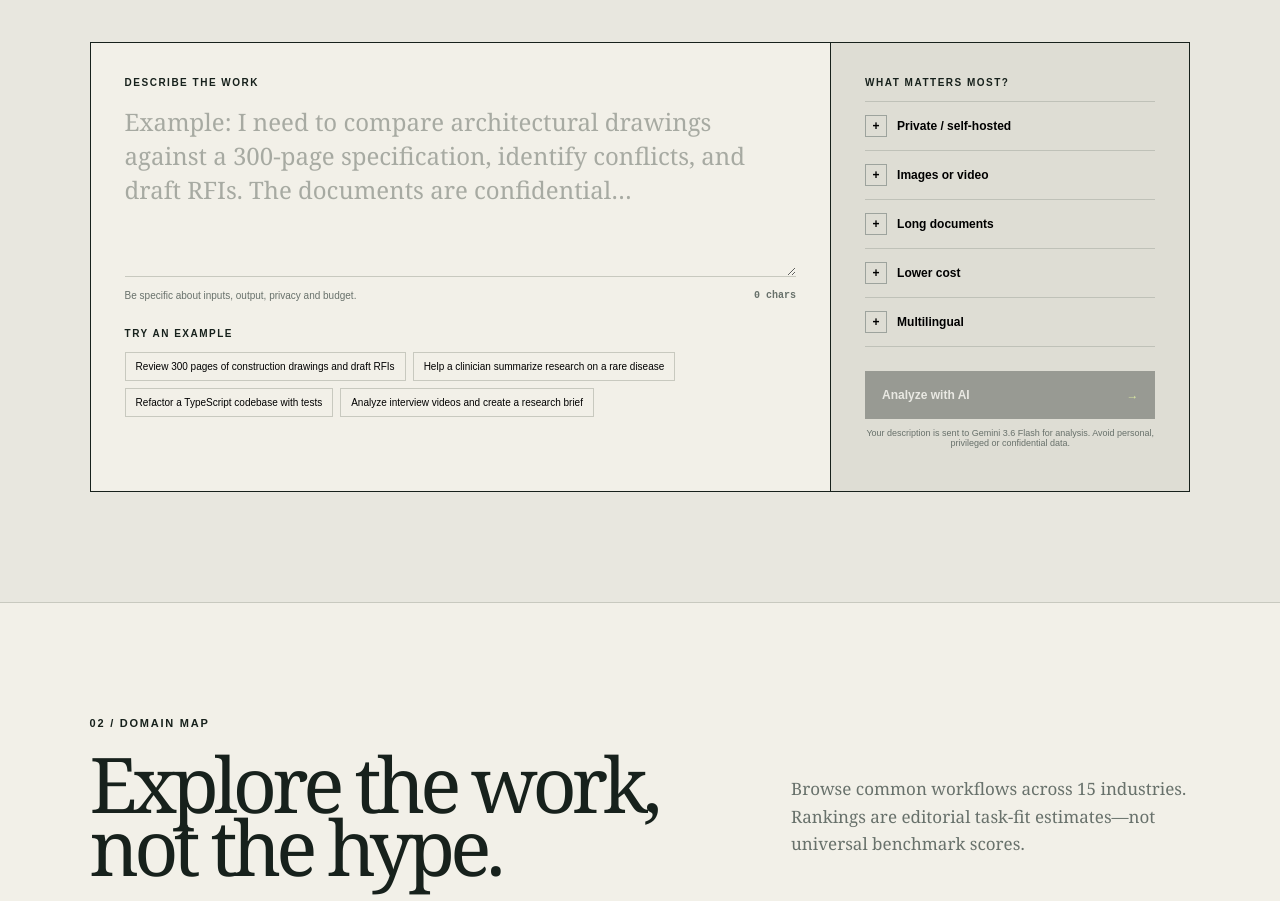
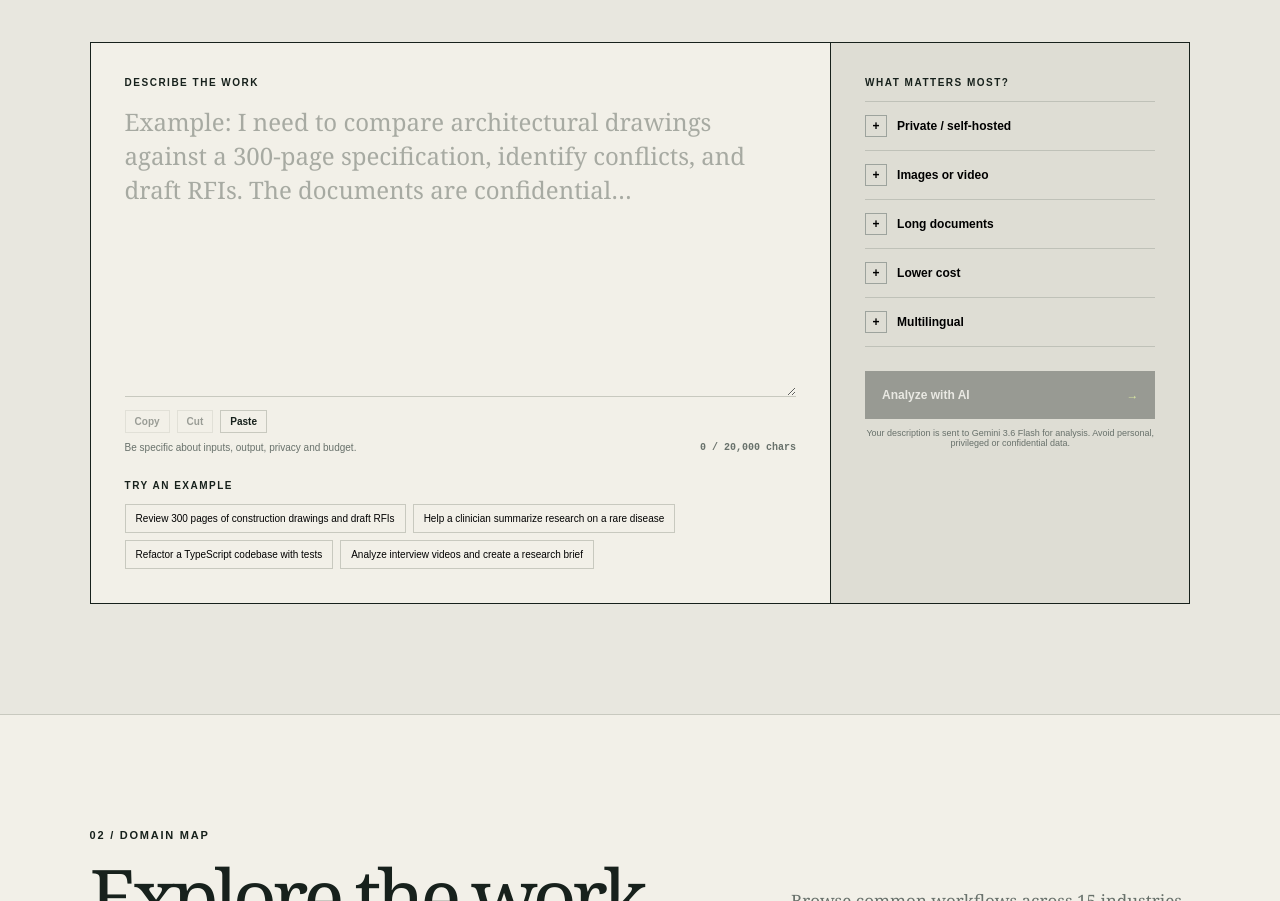
Before and after one commit to shivangishakya/modelAtlas, a Next.js app: page / in a window 1280 px wide. Shown: the part 1090-1991 px from the top of the page. Built offline with nearby package versions, Linux system fonts and the light colour scheme.

Commit message:
Improve advisor text input

```diff
--- a/app/api/advisor/route.ts
+++ b/app/api/advisor/route.ts
@@ -3,6 +3,11 @@ import {
   analyzeUseCase,
   advisorRequestSchema,
 } from "../../model-atlas/advisor";
+import {
+  MAX_ADVISOR_DESCRIPTION_LENGTH,
+  MAX_ADVISOR_REQUEST_BYTES,
+  MIN_ADVISOR_DESCRIPTION_LENGTH,
+} from "../../model-atlas/advisor-config";
 
 export const maxDuration = 60;
 
@@ -58,7 +63,7 @@ export async function POST(request: Request): Promise<Response> {
   }
 
   const contentLength = Number(request.headers.get("content-length") ?? 0);
-  if (contentLength > 8_000) {
+  if (contentLength > MAX_ADVISOR_REQUEST_BYTES) {
     return errorResponse("The advisor request is too large.", 413);
   }
 
@@ -72,7 +77,7 @@ export async function POST(request: Request): Promise<Response> {
   const parsedRequest = advisorRequestSchema.safeParse(body);
   if (!parsedRequest.success) {
     return errorResponse(
-      "Describe the work in 20–2,000 characters and use only the listed priorities.",
+      `Describe the work in ${MIN_ADVISOR_DESCRIPTION_LENGTH}–${MAX_ADVISOR_DESCRIPTION_LENGTH.toLocaleString()} characters and use only the listed priorities.`,
       400,
     );
   }
--- a/app/globals.css
+++ b/app/globals.css
@@ -853,8 +853,10 @@ footer a {
 }
 .advisor-input textarea {
   width: 100%;
-  min-height: 176px;
+  min-height: 240px;
+  max-height: 560px;
   resize: vertical;
+  overflow: auto;
   border: 0;
   border-bottom: 1px solid var(--line);
   background: transparent;
@@ -864,12 +866,45 @@ footer a {
   line-height: 1.42;
   padding: 4px 0 18px;
   outline: none;
+  user-select: text;
+  -webkit-user-select: text;
 }
 .advisor-input textarea:focus {
   border-color: var(--ink);
 }
 .advisor-input textarea::placeholder {
   color: #a7aaa2;
+}
+.clipboard-actions {
+  min-height: 31px;
+  display: flex;
+  align-items: center;
+  gap: 7px;
+  padding-top: 9px;
+}
+.clipboard-actions button {
+  border: 1px solid var(--line);
+  background: transparent;
+  color: var(--ink);
+  cursor: pointer;
+  font-size: 10px;
+  font-weight: 800;
+  padding: 5px 9px;
+}
+.clipboard-actions button:hover:not(:disabled),
+.clipboard-actions button:focus-visible {
+  border-color: var(--ink);
+  background: var(--ink);
+  color: #fff;
+}
+.clipboard-actions button:disabled {
+  cursor: not-allowed;
+  opacity: 0.4;
+}
+.clipboard-actions span {
+  color: var(--muted);
+  font-size: 10px;
+  margin-left: 4px;
 }
 .charhint {
   display: flex;
@@ -1320,6 +1355,15 @@ footer a {
   }
   .advisor-input textarea {
     font-size: 19px;
+    min-height: 280px;
+  }
+  .clipboard-actions {
+    align-items: flex-start;
+    flex-wrap: wrap;
+  }
+  .clipboard-actions span {
+    flex-basis: 100%;
+    margin-left: 0;
   }
   .rec-head {
     padding: 22px;
--- a/app/model-atlas/ModelAtlas.tsx
+++ b/app/model-atlas/ModelAtlas.tsx
@@ -1,6 +1,10 @@
 "use client";
 
-import { useMemo, useState } from "react";
+import { useMemo, useRef, useState } from "react";
+import {
+  MAX_ADVISOR_DESCRIPTION_LENGTH,
+  MIN_ADVISOR_DESCRIPTION_LENGTH,
+} from "./advisor-config";
 import { independent, models } from "./catalog";
 import { caution, domains, presets, priorityDefs } from "./domains";
 import { scoreFor } from "./recommendation";
@@ -22,10 +26,12 @@ export default function ModelAtlas() {
     "gemini",
   ]);
   const [useText, setUseText] = useState("");
+  const [clipboardStatus, setClipboardStatus] = useState("");
   const [priorities, setPriorities] = useState<string[]>([]);
   const [results, setResults] = useState<AdvisorResponse | null>(null);
   const [advisorError, setAdvisorError] = useState("");
   const [isAnalyzing, setIsAnalyzing] = useState(false);
+  const useCaseInputRef = useRef<HTMLTextAreaElement>(null);
   const current = domains.find((d) => d.id === domain)!;
   const ranked = useMemo(
     () => [...models].sort((a, b) => scoreFor(b, domain) - scoreFor(a, domain)),
@@ -46,9 +52,83 @@ export default function ModelAtlas() {
           ? [...s, id]
           : s,
     );
+
+  const restoreSelection = (start: number, end = start) => {
+    window.requestAnimationFrame(() => {
+      useCaseInputRef.current?.focus();
+      useCaseInputRef.current?.setSelectionRange(start, end);
+    });
+  };
+
+  const copyOrCutDescription = async (cut: boolean) => {
+    const input = useCaseInputRef.current;
+    if (!input || !useText) return;
+
+    const selectionStart = input.selectionStart;
+    const selectionEnd = input.selectionEnd;
+    const hasSelection = selectionEnd > selectionStart;
+    const clipboardText = hasSelection
+      ? useText.slice(selectionStart, selectionEnd)
+      : useText;
+
+    try {
+      await navigator.clipboard.writeText(clipboardText);
+
+      if (cut) {
+        const nextValue = hasSelection
+          ? `${useText.slice(0, selectionStart)}${useText.slice(selectionEnd)}`
+          : "";
+        setUseText(nextValue);
+        restoreSelection(hasSelection ? selectionStart : 0);
+      }
+
+      setClipboardStatus(
+        `${hasSelection ? "Selected text" : "Description"} ${cut ? "cut" : "copied"}.`,
+      );
+    } catch {
+      setClipboardStatus(
+        "Clipboard access was blocked. Use your browser's Cut or Copy command.",
+      );
+      input.focus();
+    }
+  };
+
+  const pasteDescription = async () => {
+    const input = useCaseInputRef.current;
+    if (!input) return;
+
+    try {
+      const clipboardText = await navigator.clipboard.readText();
+      const selectionStart = input.selectionStart;
+      const selectionEnd = input.selectionEnd;
+      const availableCharacters =
+        MAX_ADVISOR_DESCRIPTION_LENGTH -
+        (useText.length - (selectionEnd - selectionStart));
+      const acceptedText = clipboardText.slice(
+        0,
+        Math.max(0, availableCharacters),
+      );
+      const nextValue = `${useText.slice(0, selectionStart)}${acceptedText}${useText.slice(selectionEnd)}`;
+
+      setUseText(nextValue);
+      restoreSelection(selectionStart + acceptedText.length);
+      setClipboardStatus(
+        acceptedText.length < clipboardText.length
+          ? `Pasted up to the ${MAX_ADVISOR_DESCRIPTION_LENGTH.toLocaleString()}-character limit.`
+          : "Text pasted.",
+      );
+    } catch {
+      setClipboardStatus(
+        "Clipboard access was blocked. Use your browser's Paste command.",
+      );
+      input.focus();
+    }
+  };
+
   const runAdvisor = async () => {
     const description = useText.trim();
-    if (description.length < 20 || isAnalyzing) return;
+    if (description.length < MIN_ADVISOR_DESCRIPTION_LENGTH || isAnalyzing)
+      return;
 
     setIsAnalyzing(true);
     setAdvisorError("");
@@ -172,14 +252,51 @@ export default function ModelAtlas() {
             <label htmlFor="usecase">DESCRIBE THE WORK</label>
             <textarea
               id="usecase"
+              ref={useCaseInputRef}
+              name="usecase"
               value={useText}
-              onChange={(e) => setUseText(e.target.value)}
-              maxLength={2_000}
+              onChange={(event) => {
+                setUseText(event.target.value);
+                setClipboardStatus("");
+              }}
+              maxLength={MAX_ADVISOR_DESCRIPTION_LENGTH}
+              rows={8}
+              aria-describedby="usecase-guidance usecase-count clipboard-status"
               placeholder="Example: I need to compare architectural drawings against a 300-page specification, identify conflicts, and draft RFIs. The documents are confidential…"
             />
+            <div
+              className="clipboard-actions"
+              aria-label="Text editing actions"
+            >
+              <button
+                type="button"
+                onClick={() => copyOrCutDescription(false)}
+                disabled={!useText}
+              >
+                Copy
+              </button>
+              <button
+                type="button"
+                onClick={() => copyOrCutDescription(true)}
+                disabled={!useText}
+              >
+                Cut
+              </button>
+              <button type="button" onClick={pasteDescription}>
+                Paste
+              </button>
+              <span id="clipboard-status" role="status" aria-live="polite">
+                {clipboardStatus}
+              </span>
+            </div>
             <div className="charhint">
-              <span>Be specific about inputs, output, privacy and budget.</span>
-              <b>{useText.length} chars</b>
+              <span id="usecase-guidance">
+                Be specific about inputs, output, privacy and budget.
+              </span>
+              <b id="usecase-count">
+                {useText.length.toLocaleString()} /{" "}
+                {MAX_ADVISOR_DESCRIPTION_LENGTH.toLocaleString()} chars
+              </b>
             </div>
             <span className="mini-label">TRY AN EXAMPLE</span>
             <div className="preset-row">
@@ -212,7 +329,10 @@ export default function ModelAtlas() {
             </div>
             <button
               className="analyze"
-              disabled={useText.trim().length < 20 || isAnalyzing}
+              disabled={
+                useText.trim().length < MIN_ADVISOR_DESCRIPTION_LENGTH ||
+                isAnalyzing
+              }
               onClick={runAdvisor}
               aria-busy={isAnalyzing}
             >
--- /dev/null
+++ b/app/model-atlas/advisor-config.ts
@@ -0,0 +1,3 @@
+export const MIN_ADVISOR_DESCRIPTION_LENGTH = 20;
+export const MAX_ADVISOR_DESCRIPTION_LENGTH = 20_000;
+export const MAX_ADVISOR_REQUEST_BYTES = 100_000;
--- a/app/model-atlas/advisor.ts
+++ b/app/model-atlas/advisor.ts
@@ -3,6 +3,10 @@ import "server-only";
 import { google, type GoogleLanguageModelOptions } from "@ai-sdk/google";
 import { generateText, NoObjectGeneratedError, Output } from "ai";
 import { z } from "zod";
+import {
+  MAX_ADVISOR_DESCRIPTION_LENGTH,
+  MIN_ADVISOR_DESCRIPTION_LENGTH,
+} from "./advisor-config";
 import { models } from "./catalog";
 import { domains, priorityDefs } from "./domains";
 import type { AdvisorResponse } from "./types";
@@ -19,7 +23,11 @@ const priorityIds = priorityDefs.map((priority) => priority.id) as [
 const MAX_ADVISOR_GENERATION_ATTEMPTS = 2;
 
 export const advisorRequestSchema = z.object({
-  description: z.string().trim().min(20).max(2_000),
+  description: z
+    .string()
+    .trim()
+    .min(MIN_ADVISOR_DESCRIPTION_LENGTH)
+    .max(MAX_ADVISOR_DESCRIPTION_LENGTH),
   priorities: z.array(z.enum(priorityIds)).max(priorityDefs.length),
 });
 
```
Also changed, not shown: 1 other file (tests, documents, lock files or other folders).
